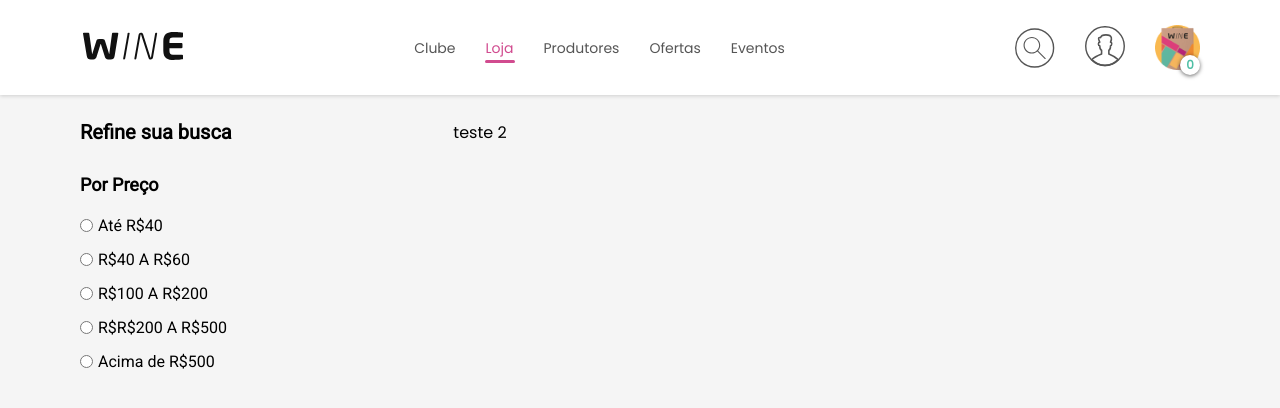
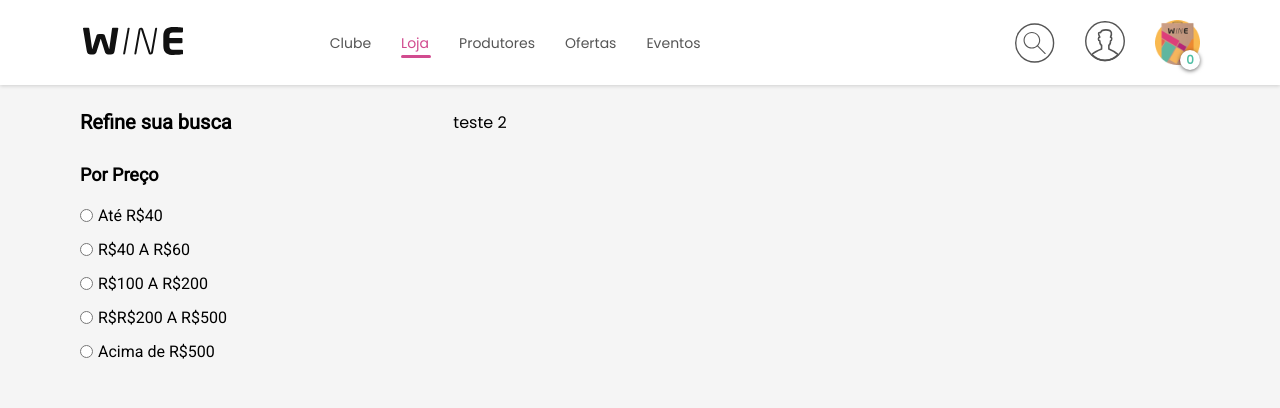
Before and after one commit to jessicaagrs/wineCommerce, a Next.js app: page / in a window 1280 px wide. Shown: the top 408 px of the page. Built offline with nearby package versions, Linux system fonts and the light colour scheme.

Commit message:
fix: change format lint

```diff
--- a/src/components/filters/Filter.tsx
+++ b/src/components/filters/Filter.tsx
@@ -1,5 +1,5 @@
-import { RadioButton } from "./RadioButton";
-import styles from '../../style/components/filters/filter.module.css'
+import { RadioButton } from './RadioButton';
+import styles from '../../style/components/filters/filter.module.css';
 
 export default function Filter() {
   return (
@@ -17,4 +17,4 @@ export default function Filter() {
       </div>
     </div>
   );
-};
+}
--- a/src/components/header/Cart.tsx
+++ b/src/components/header/Cart.tsx
@@ -1,5 +1,5 @@
 import Image from 'next/image';
-import styles from '../../style/components/header/cart.module.css'
+import styles from '../../style/components/header/cart.module.css';
 
 export const Cart = () => {
   return (
--- a/src/components/products/ListProducts.tsx
+++ b/src/components/products/ListProducts.tsx
@@ -1,5 +1,3 @@
 export default function ListProducts() {
-    return (
-        <div>teste 2</div>
-    )
-};
+  return <div>teste 2</div>;
+}
--- a/src/style/components/header/header.module.css
+++ b/src/style/components/header/header.module.css
@@ -1,8 +1,8 @@
 .container {
-  display: flex;
-  justify-content: space-between;
+  display: grid;
+  grid-template-columns: repeat(4, 1fr);
   align-items: center;
-  padding: 25px 80px;
+  padding: 20px 80px;
   background-color: var(--c4);
   box-shadow: rgba(0, 0, 0, 0.16) 0px 1px 4px;
 }
@@ -11,4 +11,6 @@
   display: flex;
   align-items: center;
   gap: 30px;
+  justify-self: end;
+  grid-column: 3 / 5;
 }
--- a/src/style/globals.css
+++ b/src/style/globals.css
@@ -10,5 +10,5 @@
   --c3: #f5f5f5;
   --c4: #ffffff;
   --c5: #cccccc;
-  --c6: #4FBFA5;
+  --c6: #4fbfa5;
 }
```
Also changed, not shown: src/style/components/filters/filter.module.css (indentation only), src/style/components/header/cart.module.css (indentation only), src/style/index/page.module.css (line endings or trailing spaces). Lines whose indentation alone changed are shown as unchanged.
